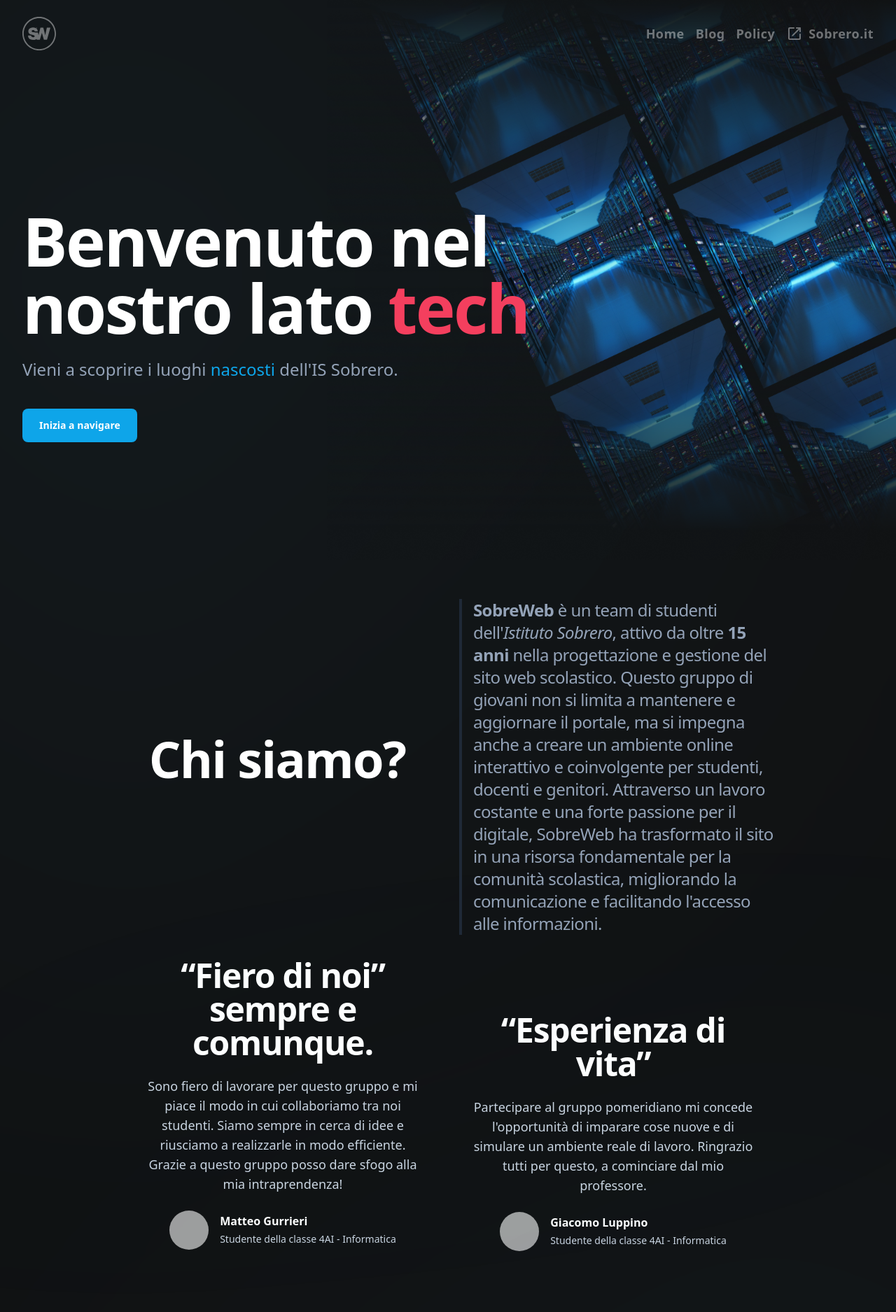
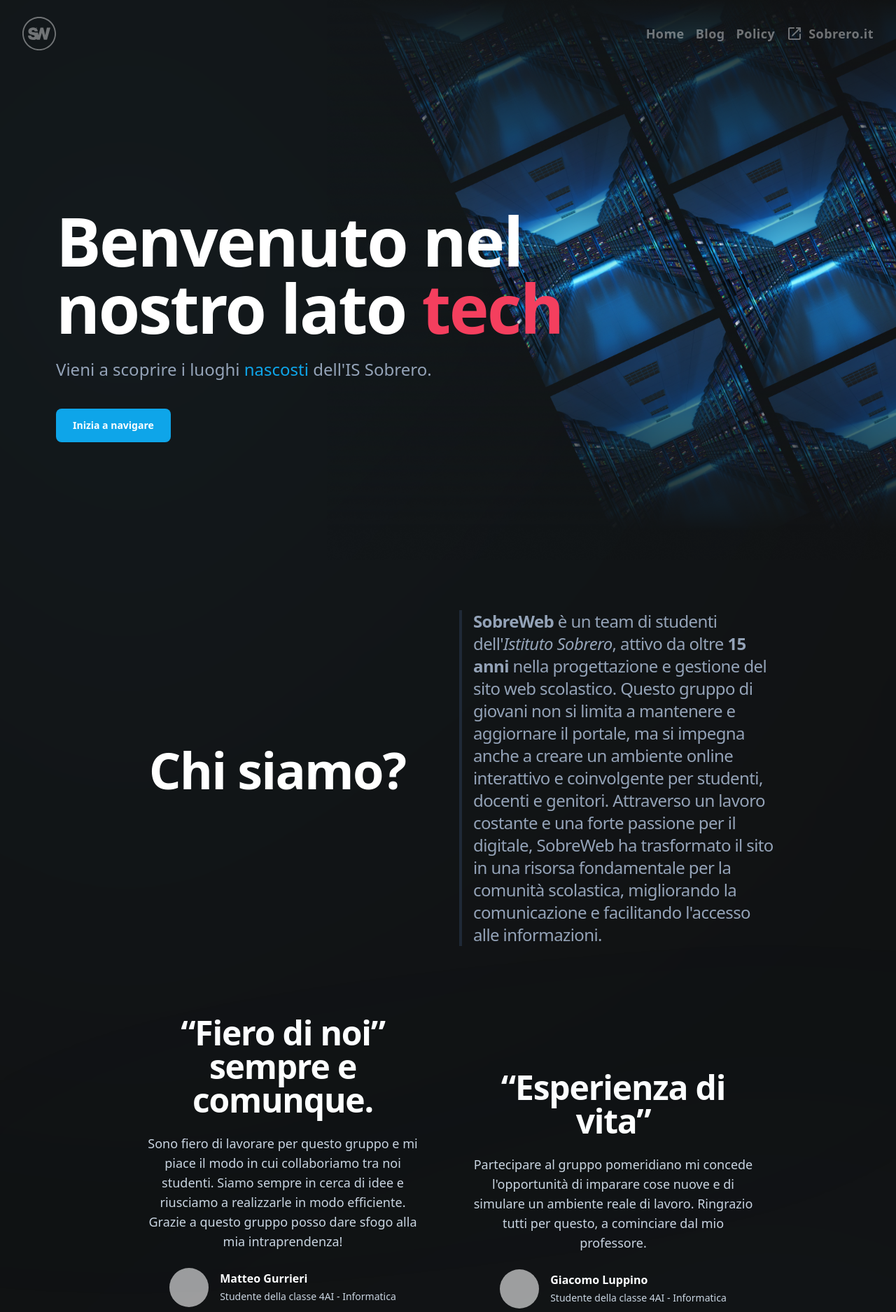
Before and after one commit to Ornitorink0/SobreWeb.it, a React (Vite) app: page / in a window 1280 px wide. Shown: the top 1875 px of the page at 70% size. Built offline with nearby package versions, Linux system fonts and the light colour scheme; grey boxes are pictures that could not be loaded.

Commit message:
Modifiche nette

```diff
--- a/src/pages/HomePage.jsx
+++ b/src/pages/HomePage.jsx
@@ -26,7 +26,7 @@
             style={{ backgroundImage: "url('/header-bg-image.png')" }}
           >
             <BackgroundCircle color="#43C2F9" position="left" />
-            <div className="relative max-w-3xl pt-20 sm:pt-24 lg:pt-32">
+            <div className="relative max-w-3xl xl:ml-12 pt-20 sm:pt-24 lg:pt-32">
               <h1 className="text-6xl font-extrabold tracking-tight text-white sm:text-7xl lg:text-8xl">
                 Benvenuto nel nostro lato{" "}
                 <span className="text-rose-500">tech</span>{" "}
@@ -45,7 +45,7 @@
         </div>
         {/* <ContentSection /> */}
         <div className="bg-primary-900">
-          <div className="mx-auto grid min-h-[70vh] max-w-5xl grid-cols-1 items-center justify-center gap-8 px-10 py-8 text-slate-300 lg:grid-cols-2">
+          <div className="mx-auto grid min-h-[600px] max-w-5xl grid-cols-1 items-center justify-center gap-8 px-10 py-8 text-slate-300 lg:grid-cols-2">
             <motion.h1
               initial={{ opacity: 0 }}
               whileInView={{ opacity: 1 }}
@@ -77,7 +77,7 @@
               </p>
             </motion.p>
           </div>
-          <div className="mx-auto grid max-w-5xl grid-cols-1 items-center justify-center px-10 text-slate-300 lg:grid-cols-2">
+          <div className="min-h-[600px] mx-auto grid max-w-5xl grid-cols-1 items-center justify-center px-10 text-slate-300 lg:grid-cols-2">
             <motion.section
               initial={{ opacity: 0 }}
               whileInView={{ opacity: 1 }}
@@ -244,7 +244,7 @@
             </motion.p>
           </div>
         </div>
-        <div className="flex min-h-screen flex-col items-center justify-center bg-primary-900">
+        <div className="flex min-h-[600px] flex-col items-center justify-center bg-primary-900">
           <motion.h1
             initial={{ opacity: 0 }}
             whileInView={{ opacity: 1 }}
@@ -314,7 +314,7 @@
       whileInView={{ filter: "blur(0px)" }}
       transition={{ duration: 0.5, delay: 0.2 }}
       viewport={{ once: true }}
-      className="z-10 mb-12 mt-10 max-w-7xl rounded-lg border border-gray-700 bg-primary-800 p-10 opacity-70 shadow"
+      className="z-10 mt-10 max-w-7xl rounded-lg border border-gray-700 bg-primary-800 p-10 opacity-70 shadow"
     >
       <div className="drag-none grid select-none grid-cols-3 items-center gap-8 bg-primary-800 opacity-70 grayscale md:grid-cols-5">
         {/* <img
```
